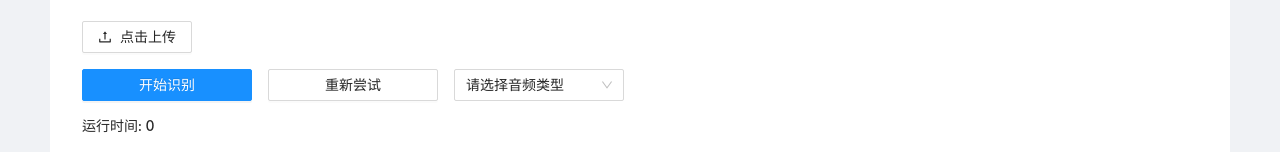
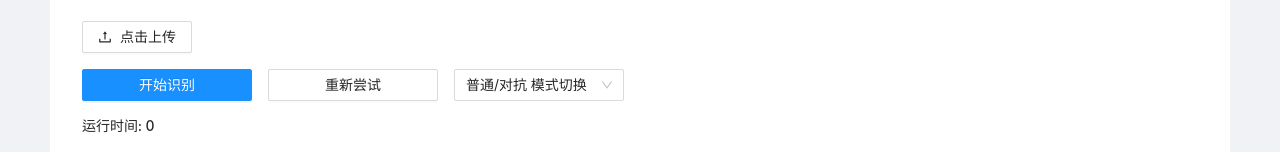
Before and after one commit to LeasyBXDD/security-demo, a Vue app: page /vp in a window 1280 px wide. Shown: the part 178-330 px from the top of the page. Built offline with nearby package versions, Linux system fonts and the light colour scheme.

Commit message:
多文件输入支持and修改模式切换文字

```diff
--- a/src/views/OGfour.vue
+++ b/src/views/OGfour.vue
@@ -7,7 +7,7 @@
 
     <div>
         <a-upload v-model:file-list="fileList" name="file" action="https://www.mocky.io/v2/5cc8019d300000980a055e76"
-            :headers="headers" @change="handleChange">
+            :headers="headers" @change="handleChange" multiple="true">
             <a-button style="margin: 8px; margin-bottom: 0px;">
                 <upload-outlined></upload-outlined>
                 点击上传
@@ -84,7 +84,7 @@ export default defineComponent({
         return {
             focus,
             handleChangeSelect,
-            value1: ref('请选择音频类型'),
+            value1: ref('普通/对抗 模式切换'),
             fileList,
             headers: {
                 authorization: 'authorization-text',
--- a/src/views/OGone.vue
+++ b/src/views/OGone.vue
@@ -6,7 +6,7 @@
 
     <div>
         <a-upload v-model:file-list="fileList" name="file" action="https://www.mocky.io/v2/5cc8019d300000980a055e76"
-            :headers="headers" @change="handleChange">
+            :headers="headers" @change="handleChange" multiple="true">
             <a-button style="margin: 8px; margin-bottom: 0px;">
                 <upload-outlined></upload-outlined>
                 点击上传
@@ -83,7 +83,7 @@ export default defineComponent({
         return {
             focus,
             handleChangeSelect,
-            value1: ref('请选择音频类型'),
+            value1: ref('普通/对抗 模式切换'),
             fileList,
             headers: {
                 authorization: 'authorization-text',
--- a/src/views/OGthree.vue
+++ b/src/views/OGthree.vue
@@ -6,7 +6,7 @@
 
     <div>
         <a-upload v-model:file-list="fileList" name="file" action="https://www.mocky.io/v2/5cc8019d300000980a055e76"
-            :headers="headers" @change="handleChange">
+            :headers="headers" @change="handleChange" multiple="true">
             <a-button style="margin: 8px; margin-bottom: 0px;">
                 <upload-outlined></upload-outlined>
                 点击上传
@@ -83,7 +83,7 @@ export default defineComponent({
         return {
             focus,
             handleChangeSelect,
-            value1: ref('请选择音频类型'),
+            value1: ref('普通/对抗 模式切换'),
             fileList,
             headers: {
                 authorization: 'authorization-text',
--- a/src/views/OGtwo.vue
+++ b/src/views/OGtwo.vue
@@ -6,7 +6,7 @@
 
     <div>
         <a-upload v-model:file-list="fileList" name="file" action="https://www.mocky.io/v2/5cc8019d300000980a055e76"
-            :headers="headers" @change="handleChange">
+            :headers="headers" @change="handleChange" multiple="true">
             <a-button style="margin: 8px; margin-bottom: 0px;">
                 <upload-outlined></upload-outlined>
                 点击上传
@@ -83,7 +83,7 @@ export default defineComponent({
         return {
             focus,
             handleChangeSelect,
-            value1: ref('请选择音频类型'),
+            value1: ref('普通/对抗 模式切换'),
             fileList,
             headers: {
                 authorization: 'authorization-text',
--- a/src/views/VP.vue
+++ b/src/views/VP.vue
@@ -5,7 +5,7 @@
     </div>
 
     <div>
-        <a-upload v-model:file-list="fileList" name="file" action="https://www.mocky.io/v2/5cc8019d300000980a055e76"
+        <a-upload v-model:file-list="fileList" name="file"  multiple="true" action="https://www.mocky.io/v2/5cc8019d300000980a055e76"
             :headers="headers" @change="handleChange">
             <a-button style="margin: 8px; margin-bottom: 0px;">
                 <upload-outlined></upload-outlined>
@@ -83,7 +83,7 @@ export default defineComponent({
         return {
             focus,
             handleChangeSelect,
-            value1: ref('请选择音频类型'),
+            value1: ref('普通/对抗 模式切换'),
             fileList,
             headers: {
                 authorization: 'authorization-text',
```
